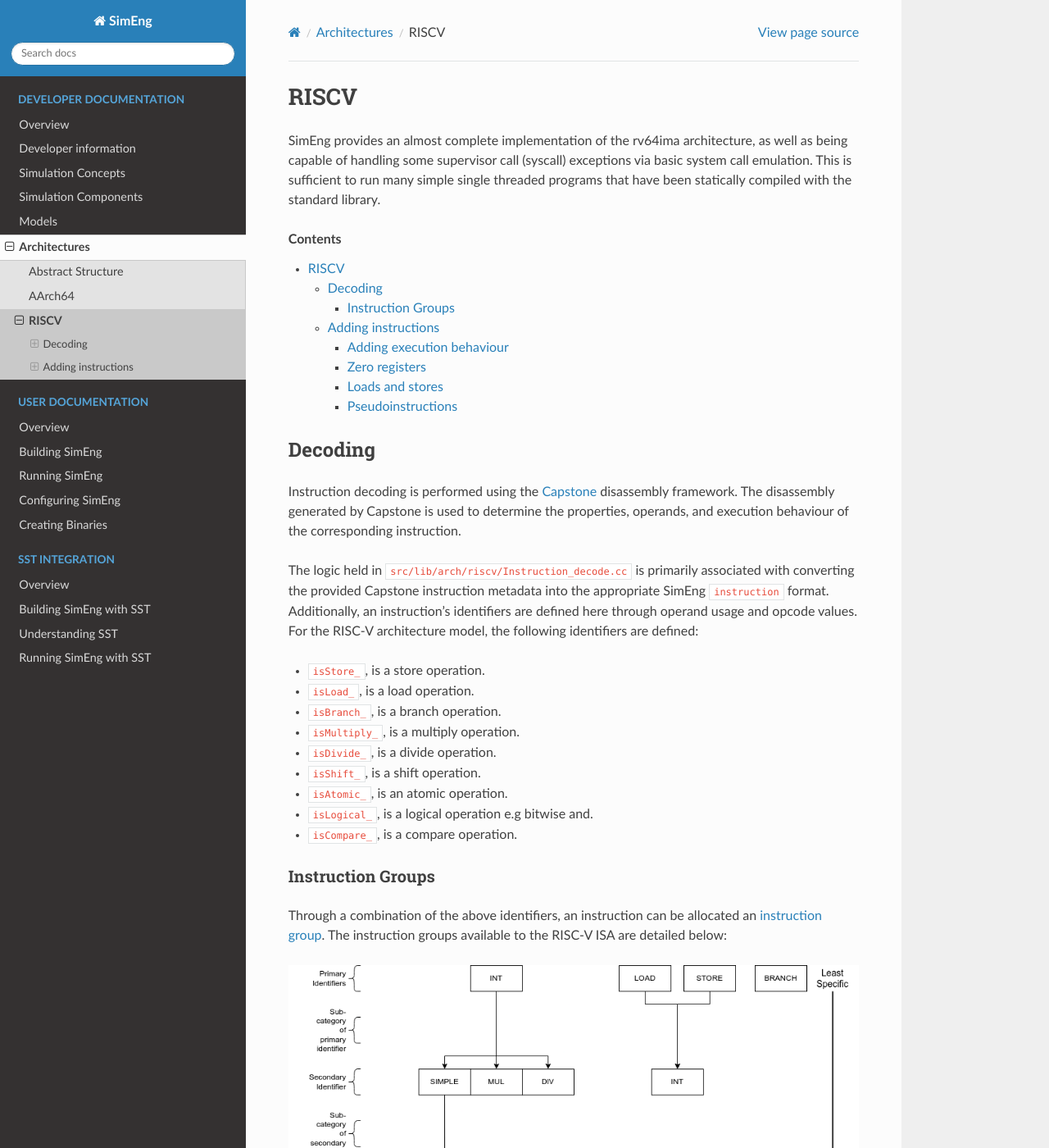
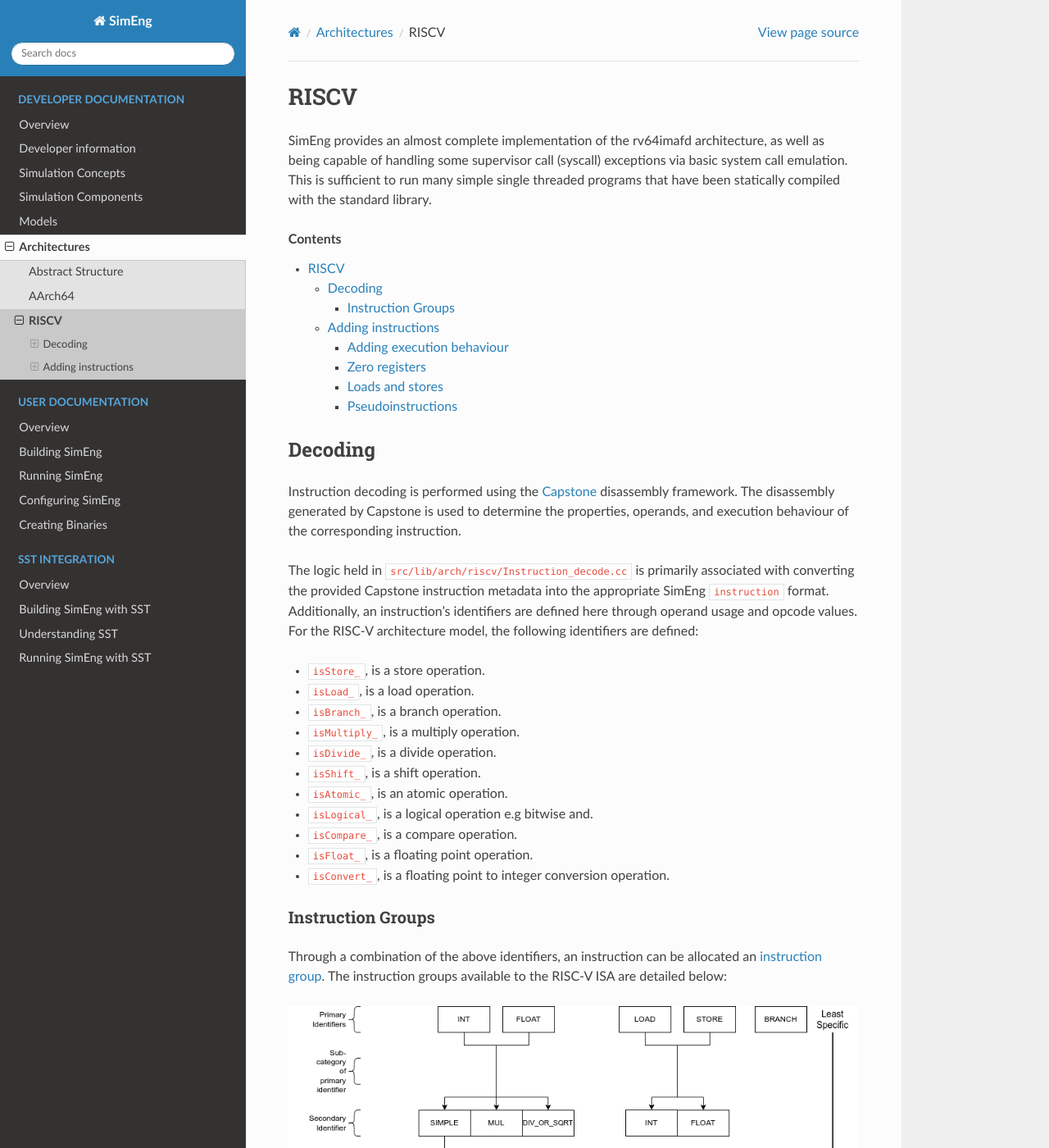
Before and after one commit to UoB-HPC/SimEng, a Sphinx documentation site: the page built from docs/sphinx/developer/arch/supported/riscv.rst, in a window 1280 px wide and 1400 px high. Shown: the whole window at 82% size. Built offline with Sphinx 7.4.7 and the Read the Docs theme 2.0.0, drawn with Linux system fonts in a browser that asks for light colours; pages that are not in the unit, such as notebooks, are missing from menus; some of the changed text lies outside the part shown.

Commit message:
Docs update

```diff
--- a/docs/sphinx/developer/arch/supported/riscv.rst
+++ b/docs/sphinx/developer/arch/supported/riscv.rst
@@ -1,7 +1,7 @@
 RISCV
 =======
 
-SimEng provides an almost complete implementation of the rv64ima architecture, as well as being capable of handling some supervisor call (syscall) exceptions via basic system call emulation. This is sufficient to run many simple single threaded programs that have been statically compiled with the standard library.
+SimEng provides an almost complete implementation of the rv64imafd architecture, as well as being capable of handling some supervisor call (syscall) exceptions via basic system call emulation. This is sufficient to run many simple single threaded programs that have been statically compiled with the standard library.
 
 .. contents:: Contents
 
@@ -21,6 +21,8 @@ The logic held in ``src/lib/arch/riscv/Instruction_decode.cc`` is primarily asso
 - ``isAtomic_``, is an atomic operation.
 - ``isLogical_``, is a logical operation e.g bitwise and.
 - ``isCompare_``, is a compare operation.
+- ``isFloat_``, is a floating point operation.
+- ``isConvert_``, is a floating point to integer conversion operation.
 
 .. _riscv-instruction-groups:
 
```
Also changed, not shown: other parts of docs/sphinx/developer/arch/supported/riscv.rst (+3 -0 lines), docs/sphinx/assets/instruction_groups_RISCV.png.
